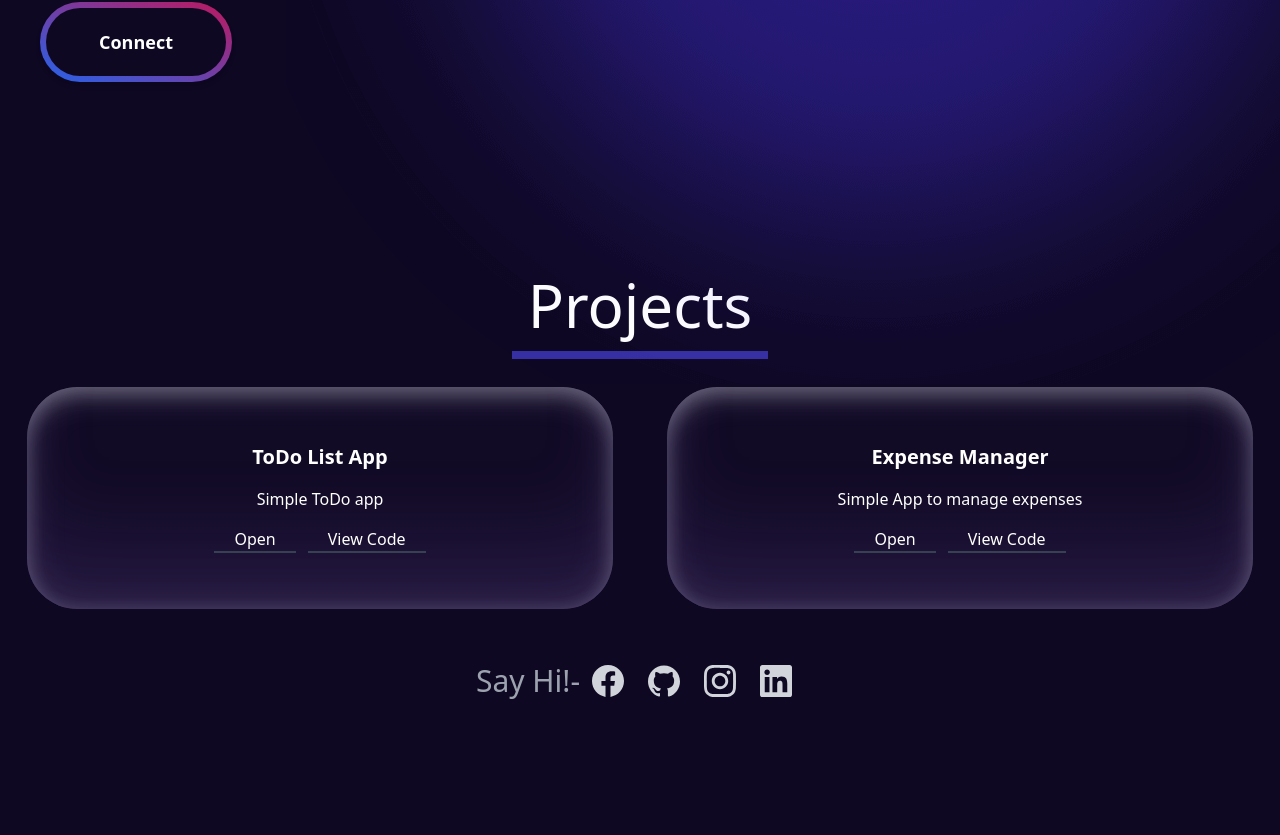
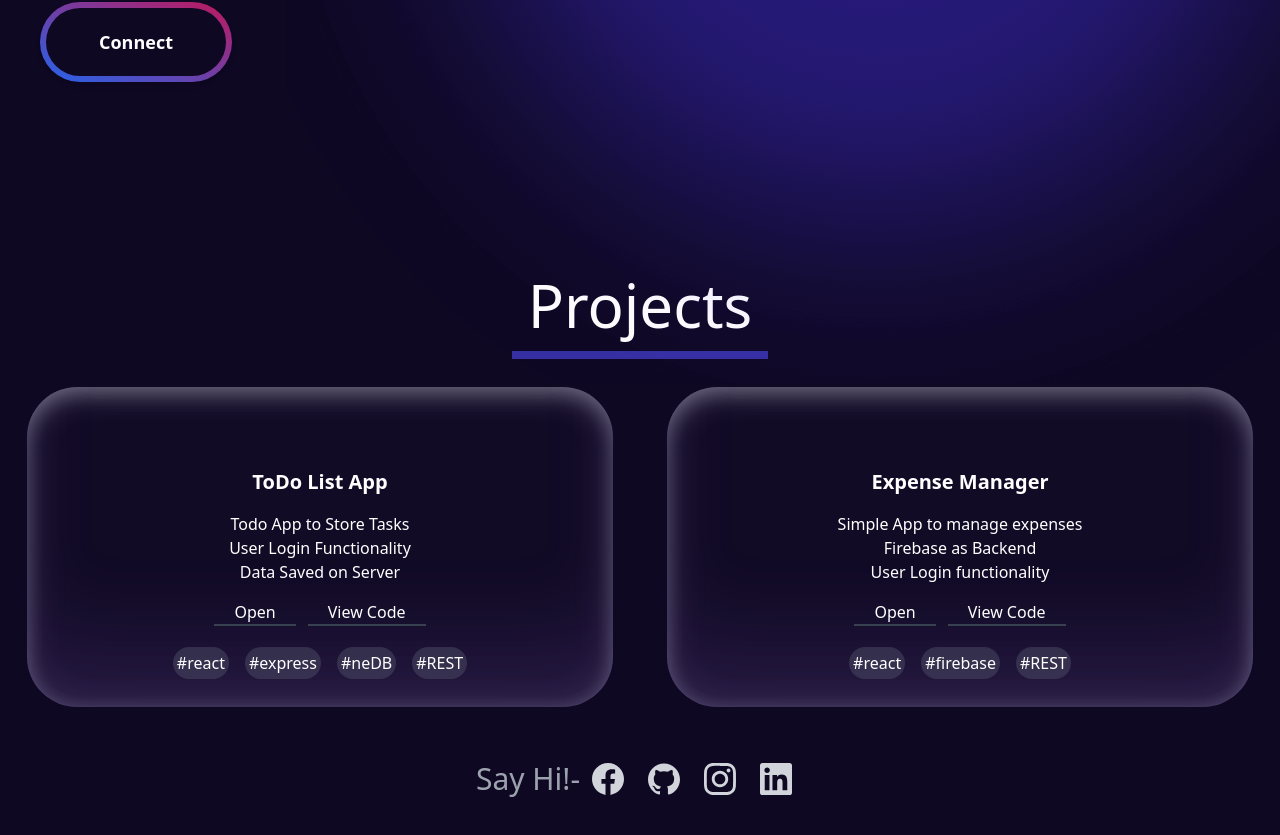
Before and after one commit to Puneet56/puneetdhiman, a React (Create React App) app: page / in a window 1280 px wide. Shown: the part 541-1376 px from the top of the page. Before the commit the page ends 1278 px from the top, so only its background shows below. Built offline with nearby package versions, Linux system fonts and the light colour scheme.

Commit message:
added project stack

```diff
--- a/src/components/ProjectItem.js
+++ b/src/components/ProjectItem.js
@@ -1,12 +1,18 @@
 const ProjectItem = (props) => {
 	return (
-		<div className='card-crystal text-white flex flex-col items-center justify-center m-4 mx-auto transform hover:scale-105 transition-all w-11/12'>
+		<div className='relative card-crystal text-white min-h-50 flex flex-col items-center justify-center m-4 mx-auto transform hover:scale-105 transition-all w-11/12'>
 			<p className='text-xl font-bold p-4 pt-0 mx-auto  hover:text-indigo-800 cursor-pointer'>
 				<a href={props.data.link} target='_blank' rel='noreferrer'>
 					{props.data.name}
 				</a>
 			</p>
-			<p className='p-4 pt-0'>{props.data.description}</p>
+			<div className='p-4 pt-0 text-center'>
+				{props.data.description.map((item) => (
+					<h3 key={item} className='text-center'>
+						{item}
+					</h3>
+				))}
+			</div>
 			<div className='flex flex-row justify-center items-center'>
 				<a
 					href={props.data.link}
@@ -25,6 +31,16 @@ const ProjectItem = (props) => {
 					View Code
 				</a>
 			</div>
+			<div className='absolute bottom-5 mt-4 w-11/12 flex items-center justify-center '>
+				{props.data.stack.map((item) => (
+					<h3
+						key={item}
+						className='bg-opacity-30 bg-gray-500 p-1 m-2 rounded-full'
+					>
+						#{item}
+					</h3>
+				))}
+			</div>
 		</div>
 	);
 };
--- a/src/components/Projects.js
+++ b/src/components/Projects.js
@@ -4,15 +4,25 @@ const Projects = () => {
 	let data = [
 		{
 			name: 'ToDo List App',
-			description: 'Simple ToDo app',
+			description: [
+				'Todo App to Store Tasks',
+				'User Login Functionality',
+				'Data Saved on Server',
+			],
 			link: 'https://puneet56-todo.netlify.app/',
 			code: 'https://github.com/Puneet56/to-do-list',
+			stack: ['react', 'express', 'neDB', 'REST'],
 		},
 		{
 			name: 'Expense Manager',
-			description: 'Simple App to manage expenses',
+			description: [
+				'Simple App to manage expenses',
+				'Firebase as Backend',
+				'User Login functionality',
+			],
 			link: 'https://puneet56.github.io/expense-host/',
 			code: 'https://github.com/Puneet56/expense-host',
+			stack: ['react', 'firebase', 'REST'],
 		},
 	];
 
--- a/src/components/SocialLinks.js
+++ b/src/components/SocialLinks.js
@@ -23,6 +23,7 @@ const SocialLinks = (props) => {
 					href={element.link}
 					target='_blank'
 					rel='noreferrer'
+					key={element.name}
 					className='transform transition-all hover:scale-125'
 				>
 					<img
--- a/src/index.css
+++ b/src/index.css
@@ -15,7 +15,7 @@ html {
 }
 
 .card-crystal {
-	padding: 56px 42px;
+	padding: 32px 22px;
 	border-radius: 50px;
 	background-color: rgba(255, 255, 255, 0.01);
 	box-shadow: inset 0 39px 56px -56px rgb(255 255 255 / 25%),
--- a/tailwind.config.js
+++ b/tailwind.config.js
@@ -555,6 +555,7 @@ module.exports = {
 		minHeight: {
 			0: '0px',
 			4: '4rem',
+			50: '20rem',
 			full: '100%',
 			screen: '100vh',
 		},
```
